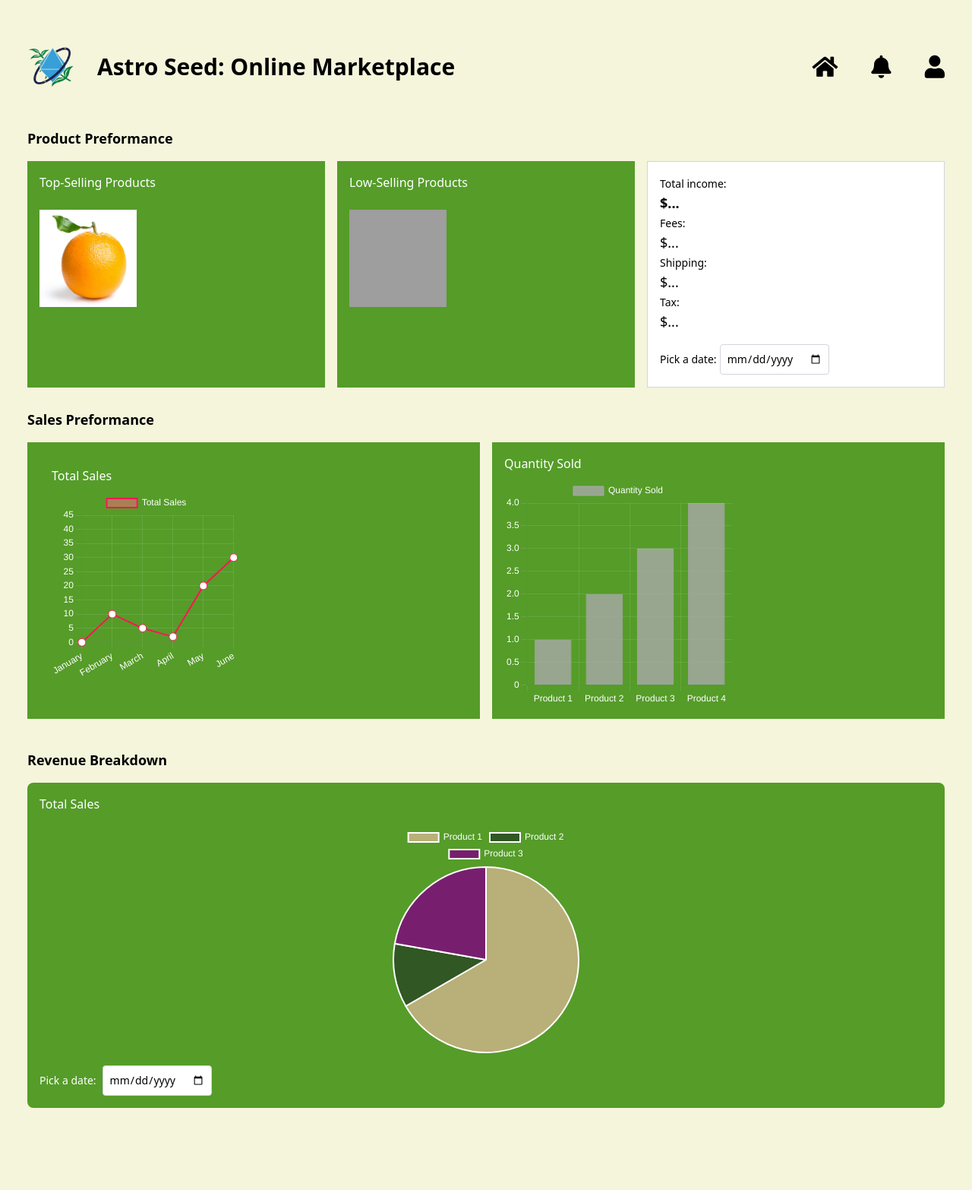
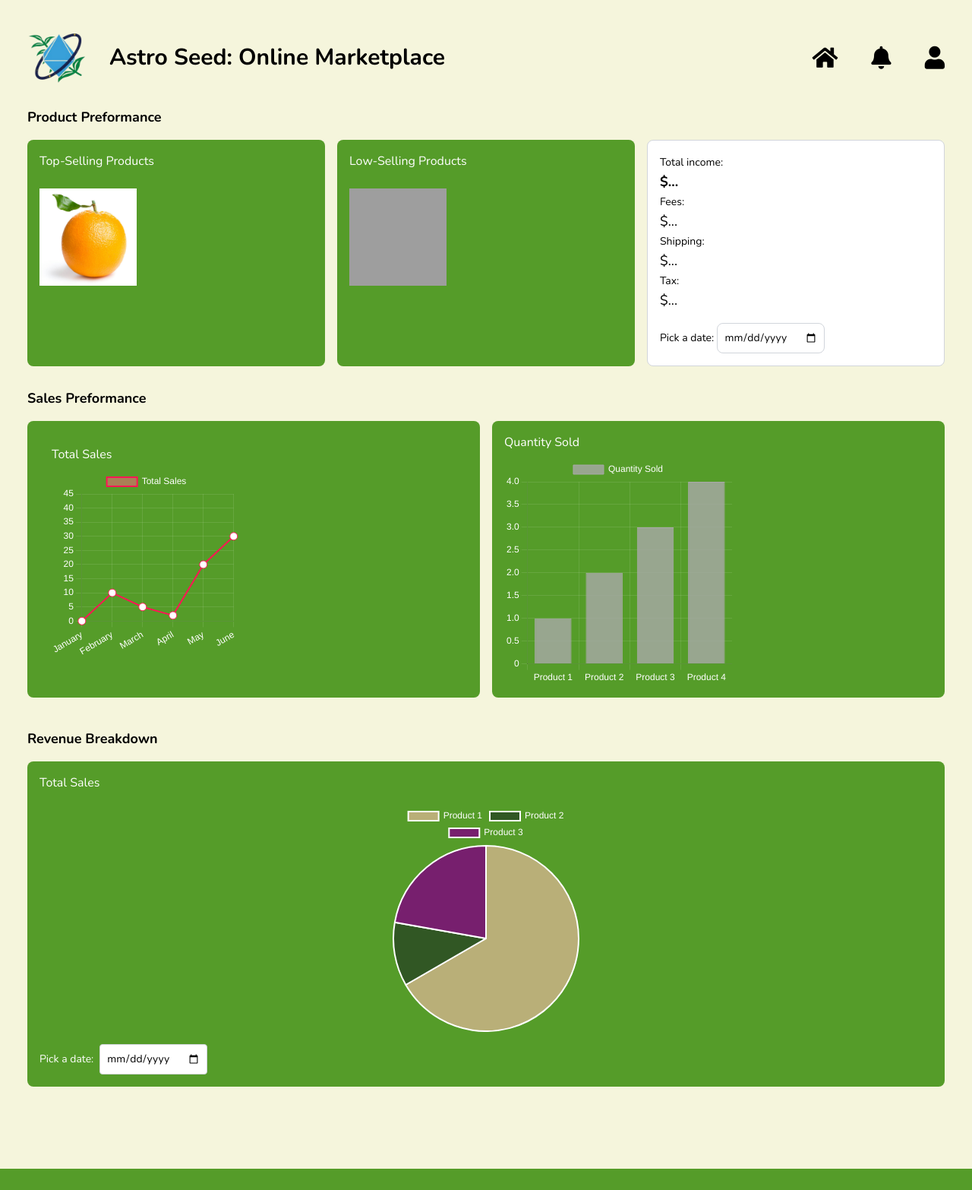
Before and after one commit to anekemuna/AstroSeed_MarketPlace, a Django app: page /analytics/ in a window 1280 px wide. Shown: the whole page at 76% size. After the commit the page ends 1538 px from the top, so only its background shows below. Run offline with Django 5.2, Linux system fonts and the light colour scheme; some libraries are stand-ins or nearby versions; grey boxes are pictures that could not be loaded.

Commit message:
Update AnalyticsDashboard.html

```diff
--- a/Capstone_Workspace/Marketplace/templates/Marketplace/AnalyticsDashboard.html
+++ b/Capstone_Workspace/Marketplace/templates/Marketplace/AnalyticsDashboard.html
@@ -8,6 +8,7 @@
   <title>Astro Seed</title>
   <script src="https://cdn.tailwindcss.com"></script>
   <link rel="stylesheet" href="https://cdnjs.cloudflare.com/ajax/libs/font-awesome/5.15.3/css/all.min.css">
+  <link href="https://fonts.googleapis.com/css?family=Nunito:400,700|Oxygen:400,700" rel="stylesheet">
   <script src="https://cdn.jsdelivr.net/npm/chart.js"></script>
 
   <style>
@@ -24,6 +25,10 @@
       border: 3px solid #f5f5dc;
     }
 
+    body, h1, h2, h3, p, button, input, label {
+      font-family: 'Nunito', sans-serif;
+    }
+
   </style>
 </head>
 
@@ -32,11 +37,11 @@
 <body class="bg-gray-200 p-9" style="background-color: #f5f5dc;">
   <div class="container mx-auto p-0">
 
-    <header class="flex justify-between items-center py-5">
+    <header class="flex justify-between items-center py-0">
       <div class="flex items-center">
         <div class="mr-7">
           <!-- Placeholder for logo -->
-          <img src="{% static 'images/logo.png' %}" alt="logo" class="w-16">
+          <img src="{% static 'images/logo.png' %}" alt="logo" class="w-20">
         </div>
         <h1 class="text-3xl font-bold">Astro Seed: Online Marketplace</h1>
       </div>
@@ -54,25 +59,25 @@
 
 
 
-    <section class="mt-7">
+    <section class="mt-6">
       <h2 class="text-lg font-semibold mb-4">Product Preformance</h2>
       <div class="flex space-x-4">
-        <div class="w-1/3 bg-green-600 p-4" style="background-color: #559C29;">
+        <div class="w-1/3 bg-green-600 p-4 rounded-lg" style="background-color: #559C29;">
           <p class="text-white">Top-Selling Products</p>
           <br>
           <!-- Placeholder for top-selling products image -->
           <img src="{% static 'images/orange.jpg' %}" alt="Top-Selling Products" class="w-32 h-32">
         </div>
-        <div class="w-1/3 p-4" style="background-color: #559C29;">
+        <div class="w-1/3 p-4 rounded-lg" style="background-color: #559C29;">
           <p class="text-white">Low-Selling Products</p>
           <br>
           <!-- Placeholder for low-selling products image -->
           <img src="{% static 'images/broccoli.jpg' %}" alt="Low-Selling Products" class="w-32 h-32">
         </div>
 
-        <div class="w-1/3 bg-white p-4 border border-gray-300">
+        <div class="w-1/3 bg-white p-4 border border-gray-300 rounded-lg">
           <div>
-            <label for="income" class="text-sm">Total income:</label>
+            <label for="income" class="text-sm ">Total income:</label>
             <p id="income" class="text-lg font-bold">$...</p>
           </div>
           <div>
@@ -89,9 +94,9 @@
           </div>
 
           <!-- Added pick a date feature -->
-          <div class="mt-4">
+          <div class="mt-4 ">
             <label for="date-picker" class="text-sm">Pick a date:</label>
-             <input type="date" id="date-picker" class="text-sm p-2 border border-gray-300 rounded">
+             <input type="date" id="date-picker" class="text-sm p-2 border border-gray-300 rounded-lg">
           </div>
 
           </div>
@@ -104,7 +109,7 @@
     <section class="mt-7">
       <h2 class="text-lg font-semibold mb-4">Sales Preformance</h2>
       <div class="flex space-x-4">
-        <div class="w-1/2 p-4" style="background-color: #559C29;">
+        <div class="w-1/2 p-4 rounded-lg" style="background-color: #559C29;">
 
           <div class="w-1/2 p-4" style="background-color: #559C29;">
             <h3 class="text-white mb-2">Total Sales</h3>
@@ -163,7 +168,7 @@
 
 
         </div>
-        <div class="w-1/2 p-4" style="background-color: #559C29;">
+        <div class="w-1/2 p-4 rounded-lg" style="background-color: #559C29;">
           <h3 class="text-white mb-2">Quantity Sold</h3>
           <!-- Canvas for Chart.js graph -->
           <canvas id="quantitySoldChart" width="300" height="300"></canvas>
@@ -270,7 +275,7 @@
           </script>
         <!-- Pick a date feature streamlined with flexbox -->
         <div class="flex items-center mt-4">
-          <label for="date-picker" class="text-sm text-white mr-2">Pick a date:</label> <!-- Adjusted margin and text color -->
+          <label for="date-picker" class="text-sm text-white mr-2">Pick a date:</label>
           <input type="date" id="date-picker" class="text-sm p-2 border border-gray-300 rounded">
         </div>
       </div>
```
